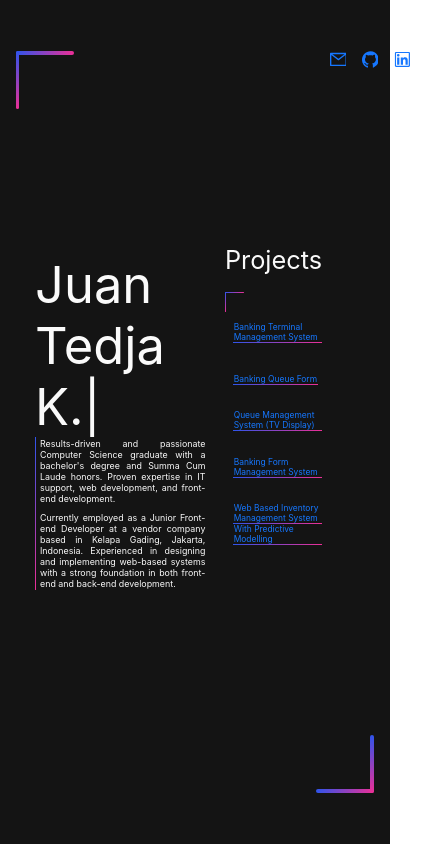
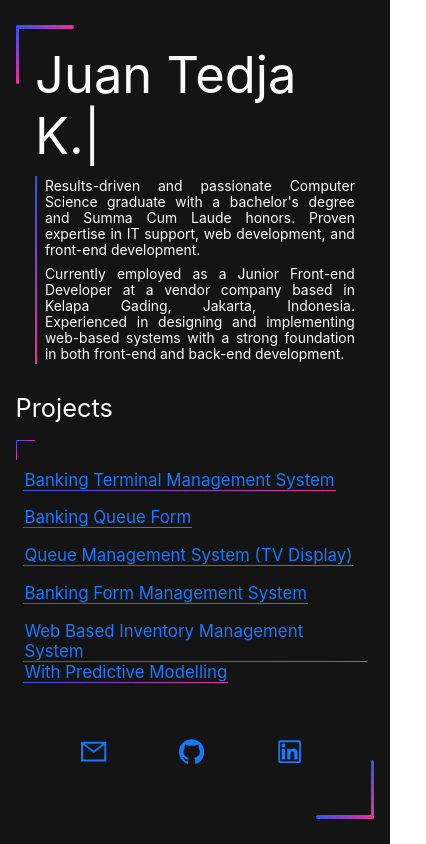
Before and after one commit to juantedjak/portfolio, a React (Create React App) app: page / in a window 390 px wide. Shown: the whole page, 426 px wide, since content can reach past the window. Built offline with nearby package versions, Linux system fonts and the light colour scheme.

Commit message:
Added responsiveness to the app

```diff
--- a/package.json
+++ b/package.json
@@ -8,6 +8,7 @@
     "framer-motion": "^10.16.14",
     "react": "^18.2.0",
     "react-dom": "^18.2.0",
+    "react-responsive": "^9.0.2",
     "react-scripts": "5.0.1",
     "react-type-animation": "^3.2.0",
     "web-vitals": "^2.1.4"
--- a/src/App.css
+++ b/src/App.css
@@ -12,12 +12,25 @@
   height: 100%;
 }
 
+@media screen and (orientation: portrait) {
+  .col {
+    height: auto;
+  }
+}
+
 .main {
   width: 92vw;
   height: 88vh;
   padding: 6vh 4vw;
   background-color: #141414;
   color: #fafafa;
+}
+
+@media screen and (orientation: portrait) {
+  .main {
+    height: 94vh;
+    padding: 3vh 4vw;
+  }
 }
 
 .main-title {
@@ -35,6 +48,12 @@
   justify-content: center;
   padding: 0 5vw;
   position: relative;
+}
+
+@media screen and (orientation: portrait) {
+  .main-left-col {
+    height: 45%;
+  }
 }
 
 .main-left-col::before {
@@ -66,17 +85,32 @@
 .main-self-description {
   text-align: justify;
   font-size: 1.05vmax;
-  border-width: 0.3vw;
+  border-width: 0.3vmax;
   border-style: solid;
   border-image: linear-gradient(to bottom, #2f54eb, #eb2f96) 1 100%;
   border-right: 0;
   padding-left: 1vw;
 }
 
+@media screen and (orientation: portrait) {
+  .main-self-description {
+    font-size: 1.65vmax;
+    margin-top: 1.2vh;
+    padding-left: 2vw;
+  }
+}
+
 .main-middle-col {
   display: flex;
   flex-direction: column;
   justify-content: center;
+}
+
+@media screen and (orientation: portrait) {
+  .main-middle-col {
+    align-items: center;
+    height: 45%;
+  }
 }
 
 .main-projects-container {
@@ -116,13 +150,25 @@
   margin-bottom: 3vh;
 }
 
+@media screen and (orientation: portrait) {
+  .main-project-button {
+    margin-bottom: 2vh;
+  }
+}
+
 .main-projects {
   width: fit-content;
-  border-width: 0.2vw;
+  border-width: 0.2vmax;
   border-style: solid;
   border-image: linear-gradient(to right, #2f54eb, #eb2f96) 100% 1;
   border-top: 0;
   font-size: 1vmax;
+}
+
+@media screen and (orientation: portrait) {
+  .main-projects {
+    font-size: 2vmax;
+  }
 }
 
 .main-right-col {
@@ -130,6 +176,12 @@
   flex-direction: column;
   align-items: center;
   justify-content: space-between;
+}
+
+@media screen and (orientation: portrait) {
+  .main-right-col {
+    height: 10%;
+  }
 }
 
 .main-right-col::before {
@@ -179,3 +231,13 @@
 .modal-summary-content {
   font-size: 0.9vmax;
 }
+
+@media screen and (orientation: portrait) {
+  .modal-summary-title {
+    font-size: 1.8vmax;
+  }
+
+  .modal-summary-content {
+    font-size: 1.5vmax;
+  }
+}
--- a/src/App.js
+++ b/src/App.js
@@ -5,6 +5,7 @@ import {
   GithubOutlined,
   LinkedinOutlined,
 } from "@ant-design/icons";
+import { useMediaQuery } from "react-responsive";
 import { motion } from "framer-motion";
 import { TypeAnimation } from "react-type-animation";
 import "./App.css";
@@ -14,6 +15,8 @@ import ModalThirdProject from "./components/modals/ModalThirdProject";
 import ModalFourthProject from "./components/modals/ModalFourthProject";
 
 function App() {
+  const isPortrait = useMediaQuery({ query: "(orientation: portrait)" });
+
   // First Project Modal
   const [openFirstProject, setOpenFirstProject] = useState(false);
   const showFirstProjectModal = () => {
@@ -47,9 +50,12 @@ function App() {
         components: {
           Button: {
             colorLinkHover: "#f759ab",
+            colorLinkActive: "#c41d7f",
+            colorPrimaryBorder: "transparent",
           },
           Modal: {
             titleFontSize: "1.2vmax",
+            ...(isPortrait && { titleFontSize: "2vmax" }),
           },
         },
       }}
@@ -57,7 +63,7 @@ function App() {
       <div className="App">
         <div className="main">
           <Row className="row">
-            <Col span={14} className="col main-left-col">
+            <Col span={isPortrait ? 24 : 14} className="col main-left-col">
               <motion.div
                 initial={{ x: -20, opacity: 0 }}
                 whileInView={{ x: 0, opacity: 1 }}
@@ -95,7 +101,7 @@ function App() {
                 </div>
               </motion.div>
             </Col>
-            <Col span={7} className="col main-middle-col">
+            <Col span={isPortrait ? 24 : 7} className="col main-middle-col">
               <motion.div
                 initial={{ x: 20, opacity: 0 }}
                 whileInView={{ x: 0, opacity: 1 }}
@@ -185,7 +191,7 @@ function App() {
                 </div>
               </motion.div>
             </Col>
-            <Col span={3} className="col main-right-col">
+            <Col span={isPortrait ? 24 : 3} className="col main-right-col">
               <div className="main-icons-container">
                 <motion.div
                   initial={{ y: -20, opacity: 0 }}
@@ -197,7 +203,11 @@ function App() {
                     className="main-icon-button"
                     icon={
                       <MailOutlined
-                        style={{ fontSize: "2vmax" }}
+                        style={
+                          isPortrait
+                            ? { fontSize: "3vmax" }
+                            : { fontSize: "2vmax" }
+                        }
                         onClick={() => {
                           window.location.href = "mailto:juantedjak@gmail.com";
                         }}
@@ -215,7 +225,11 @@ function App() {
                     className="main-icon-button"
                     icon={
                       <GithubOutlined
-                        style={{ fontSize: "2vmax" }}
+                        style={
+                          isPortrait
+                            ? { fontSize: "3vmax" }
+                            : { fontSize: "2vmax" }
+                        }
                         onClick={() => {
                           window.location.href =
                             "https://github.com/juantedjak";
@@ -234,7 +248,11 @@ function App() {
                     className="main-icon-button"
                     icon={
                       <LinkedinOutlined
-                        style={{ fontSize: "2vmax" }}
+                        style={
+                          isPortrait
+                            ? { fontSize: "3vmax" }
+                            : { fontSize: "2vmax" }
+                        }
                         onClick={() => {
                           window.location.href =
                             "https://www.linkedin.com/in/juantedjak";
--- a/src/components/modals/ModalFirstProject.js
+++ b/src/components/modals/ModalFirstProject.js
@@ -1,16 +1,21 @@
 import { useState } from "react";
 import { Modal, Button, Image, Popover } from "antd";
 import { InfoOutlined } from "@ant-design/icons";
+import { useMediaQuery } from "react-responsive";
 import projectImage from "../../assets/images/first-project.jpg";
 
 const ModalFirstProject = ({ openFirstProject, setOpenFirstProject }) => {
+  const isPortrait = useMediaQuery({ query: "(orientation: portrait)" });
+
   const [openPopover, setOpenPopover] = useState(false);
   const handleOpenChange = (newOpen) => {
     setOpenPopover(newOpen);
   };
+
   const handleCancel = () => {
     setOpenFirstProject(false);
   };
+
   return (
     <Modal
       title="Banking Terminal Management System"
@@ -18,6 +23,7 @@ const ModalFirstProject = ({ openFirstProject, setOpenFirstProject }) => {
       open={openFirstProject}
       centered={true}
       onCancel={handleCancel}
+      width={isPortrait ? "80vw" : "40vw"}
       footer={[
         <Popover
           key="note"
@@ -52,7 +58,6 @@ const ModalFirstProject = ({ openFirstProject, setOpenFirstProject }) => {
           Close
         </Button>,
       ]}
-      width={"40vw"}
     >
       <Image src={projectImage} />
       <div className="modal-summary-title">Summary:</div>
--- a/src/components/modals/ModalFourthProject.js
+++ b/src/components/modals/ModalFourthProject.js
@@ -1,17 +1,22 @@
 import { useState } from "react";
 import { Modal, Button, Image, Carousel, Popover } from "antd";
 import { InfoOutlined } from "@ant-design/icons";
+import { useMediaQuery } from "react-responsive";
 import firstProjectImage from "../../assets/images/fourth-project-1.jpg";
 import secondProjectImage from "../../assets/images/fourth-project-2.jpg";
 
 const ModalFourthProject = ({ openFourthProject, setOpenFourthProject }) => {
+  const isPortrait = useMediaQuery({ query: "(orientation: portrait)" });
+
   const [openPopover, setOpenPopover] = useState(false);
   const handleOpenChange = (newOpen) => {
     setOpenPopover(newOpen);
   };
+
   const handleCancel = () => {
     setOpenFourthProject(false);
   };
+
   return (
     <Modal
       title="Banking Terminal Management System"
@@ -19,6 +24,7 @@ const ModalFourthProject = ({ openFourthProject, setOpenFourthProject }) => {
       open={openFourthProject}
       centered={true}
       onCancel={handleCancel}
+      width={isPortrait ? "80vw" : "40vw"}
       footer={[
         <Popover
           key="note"
@@ -53,7 +59,6 @@ const ModalFourthProject = ({ openFourthProject, setOpenFourthProject }) => {
           Close
         </Button>,
       ]}
-      width={"40vw"}
     >
       <Carousel>
         <Image src={firstProjectImage} />
--- a/src/components/modals/ModalSecondProject.js
+++ b/src/components/modals/ModalSecondProject.js
@@ -1,11 +1,15 @@
 import { Modal, Button, Image, Carousel } from "antd";
+import { useMediaQuery } from "react-responsive";
 import firstProjectImage from "../../assets/images/second-project-1.png";
 import secondProjectImage from "../../assets/images/second-project-2.png";
 
 const ModalSecondProject = ({ openSecondProject, setOpenSecondProject }) => {
+  const isPortrait = useMediaQuery({ query: "(orientation: portrait)" });
+
   const handleCancel = () => {
     setOpenSecondProject(false);
   };
+
   return (
     <Modal
       title="Banking Queue Form"
@@ -13,6 +17,7 @@ const ModalSecondProject = ({ openSecondProject, setOpenSecondProject }) => {
       open={openSecondProject}
       centered={true}
       onCancel={handleCancel}
+      width={isPortrait ? "80vw" : "40vw"}
       footer={[
         <Button
           key="close"
@@ -23,7 +28,6 @@ const ModalSecondProject = ({ openSecondProject, setOpenSecondProject }) => {
           Close
         </Button>,
       ]}
-      width={"40vw"}
     >
       <Carousel>
         <Image src={firstProjectImage} />
--- a/src/components/modals/ModalThirdProject.js
+++ b/src/components/modals/ModalThirdProject.js
@@ -1,10 +1,14 @@
 import { Modal, Button } from "antd";
+import { useMediaQuery } from "react-responsive";
 import projectVideo from "../../assets/videos/third-project.mp4";
 
 const ModalThirdProject = ({ openThirdProject, setOpenThirdProject }) => {
+  const isPortrait = useMediaQuery({ query: "(orientation: portrait)" });
+
   const handleCancel = () => {
     setOpenThirdProject(false);
   };
+
   return (
     <Modal
       title="Banking Queue Form"
@@ -12,6 +16,7 @@ const ModalThirdProject = ({ openThirdProject, setOpenThirdProject }) => {
       open={openThirdProject}
       centered={true}
       onCancel={handleCancel}
+      width={isPortrait ? "80vw" : "40vw"}
       footer={[
         <Button
           key="close"
@@ -22,7 +27,6 @@ const ModalThirdProject = ({ openThirdProject, setOpenThirdProject }) => {
           Close
         </Button>,
       ]}
-      width={"40vw"}
     >
       <video width={"100%"} controls>
         <source src={projectVideo} type="video/mp4" />
```
Also changed, not shown: 1 other file (tests, documents, lock files or other folders).
